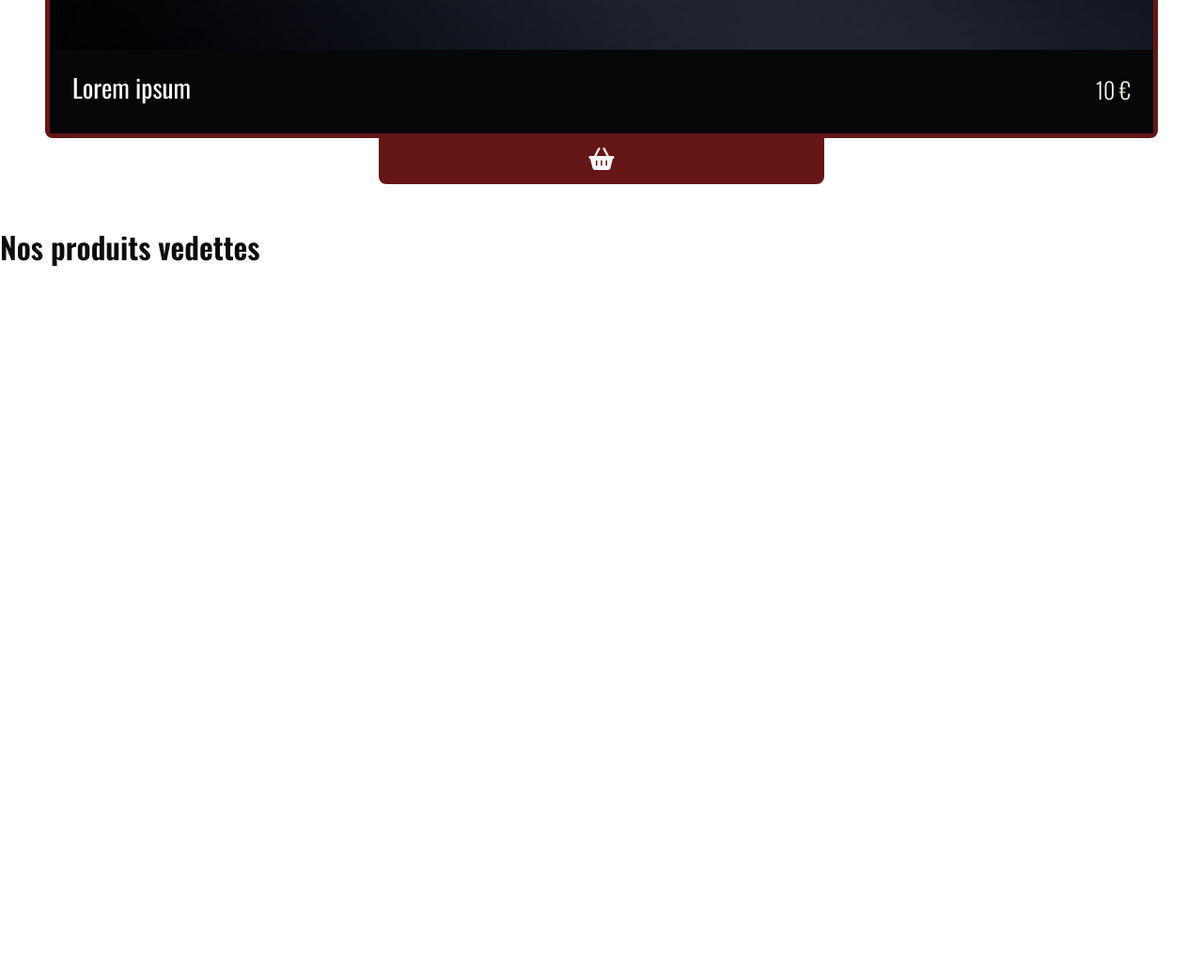
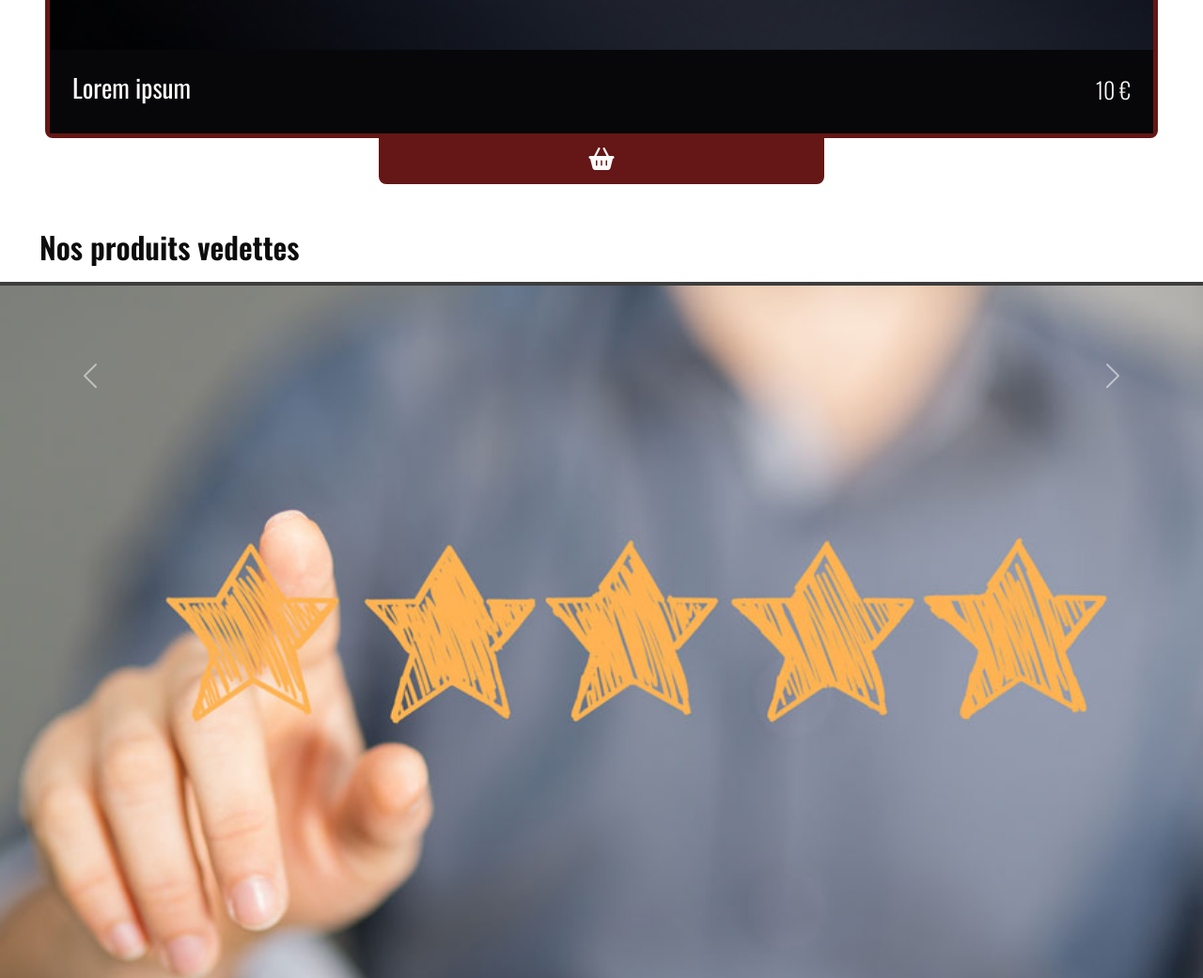
Before and after one commit to Neordan/RuggedElegance, a plain HTML site: page index.html in a window 1280 px wide. Shown: the part 5996-7037 px from the top of the page at 94% size. Before the commit the page ends 6296 px from the top, so only its background shows below. Drawn offline with nearby package versions, Linux system fonts and the light colour scheme.

Commit message:
Ajout d'un carousel avec bootstrap

```diff
--- a/assets/style/main.css
+++ b/assets/style/main.css
@@ -259,3 +259,15 @@ form input::placeholder {
 .favoris .btn:hover i {
     transform: scale(1.2);
 }
+
+
+.carousel {
+    width: 100%;
+    height: 200px;
+    border-top: 4px solid #3D3D3D;
+    border-bottom: 4px solid #3D3D3D;
+}
+
+.avis h2 {
+    margin-left: 42px;
+}
--- a/index.html
+++ b/index.html
@@ -129,6 +129,27 @@
     </section>
     <section class="avis">
         <h2>Nos produits vedettes</h2>
+        <div id="carouselExample" class="carousel slide">
+            <div class="carousel-inner">
+              <div class="carousel-item active">
+                <img src="./assets/img/Photos/avis/avisClient.jpg" class="d-block w-100" alt="...">
+              </div>
+              <div class="carousel-item">
+                <img src="./assets/img/Photos/avis/Blog-23-09-2020-1024x683.jpg" class="d-block w-100" alt="...">
+              </div>
+              <div class="carousel-item">
+                <img src="./assets/img/Photos/avis/L’importance-des-avis-clients-d’une-entreprise-sur-le-positionnement-dans-les-SERPs-de-Google-.jpg" class="d-block w-100" alt="...">
+              </div>
+            </div>
+            <button class="carousel-control-prev" type="button" data-bs-target="#carouselExample" data-bs-slide="prev">
+              <span class="carousel-control-prev-icon" aria-hidden="true"></span>
+              <span class="visually-hidden">Previous</span>
+            </button>
+            <button class="carousel-control-next" type="button" data-bs-target="#carouselExample" data-bs-slide="next">
+              <span class="carousel-control-next-icon" aria-hidden="true"></span>
+              <span class="visually-hidden">Next</span>
+            </button>
+          </div>
     </section>
 
     <script src="https://cdn.jsdelivr.net/npm/bootstrap@5.3.2/dist/js/bootstrap.bundle.min.js"
```
Also changed, not shown: assets/img/Photos/avis/Blog-23-09-2020-1024x683.jpg (added), assets/img/Photos/avis/L’importance-des-avis-clients-d’une-entreprise-sur-le-positionnement-dans-les-SERPs-de-Google-.jpg (added), assets/img/Photos/avis/avisClient.jpg (added).
